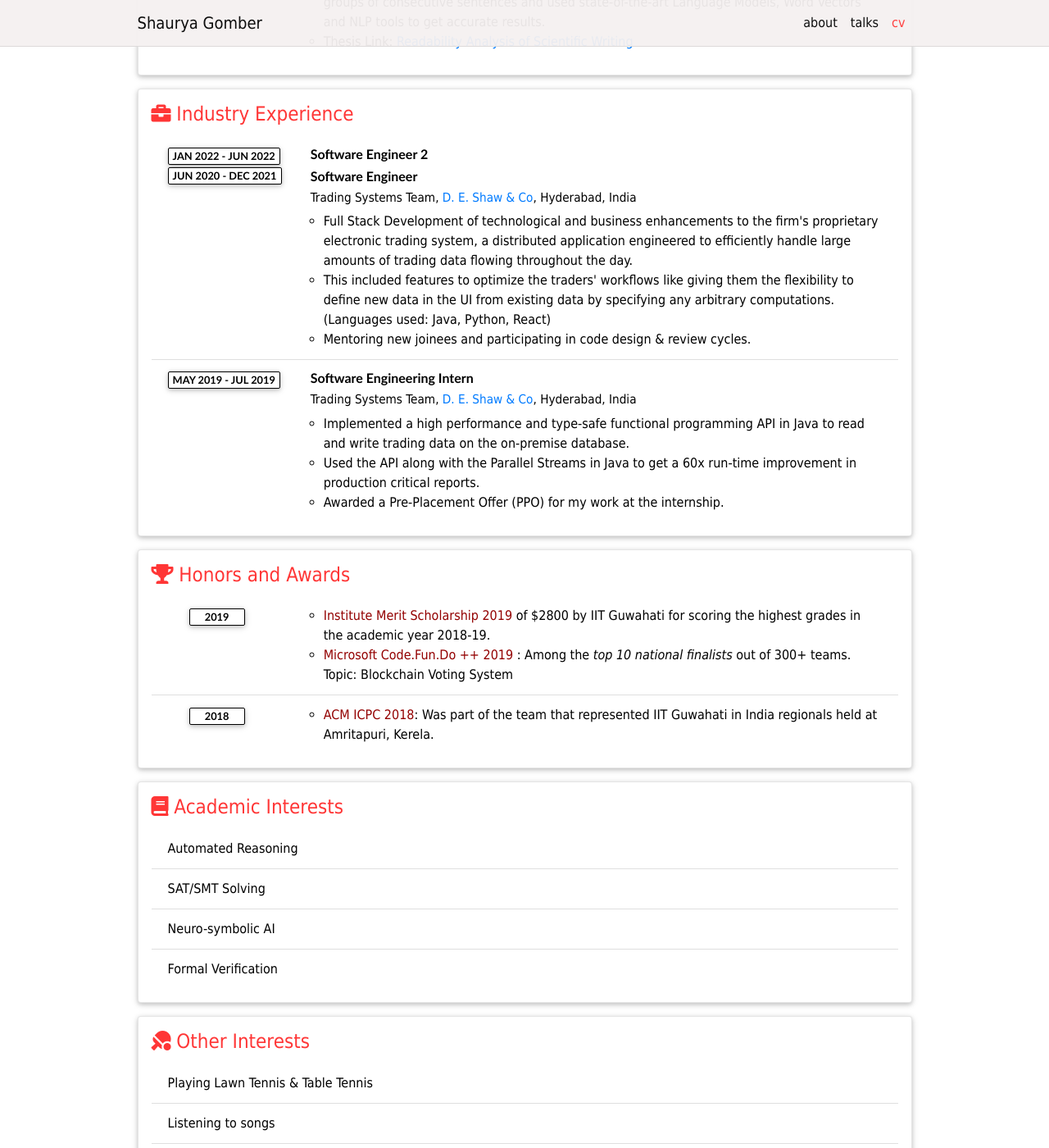
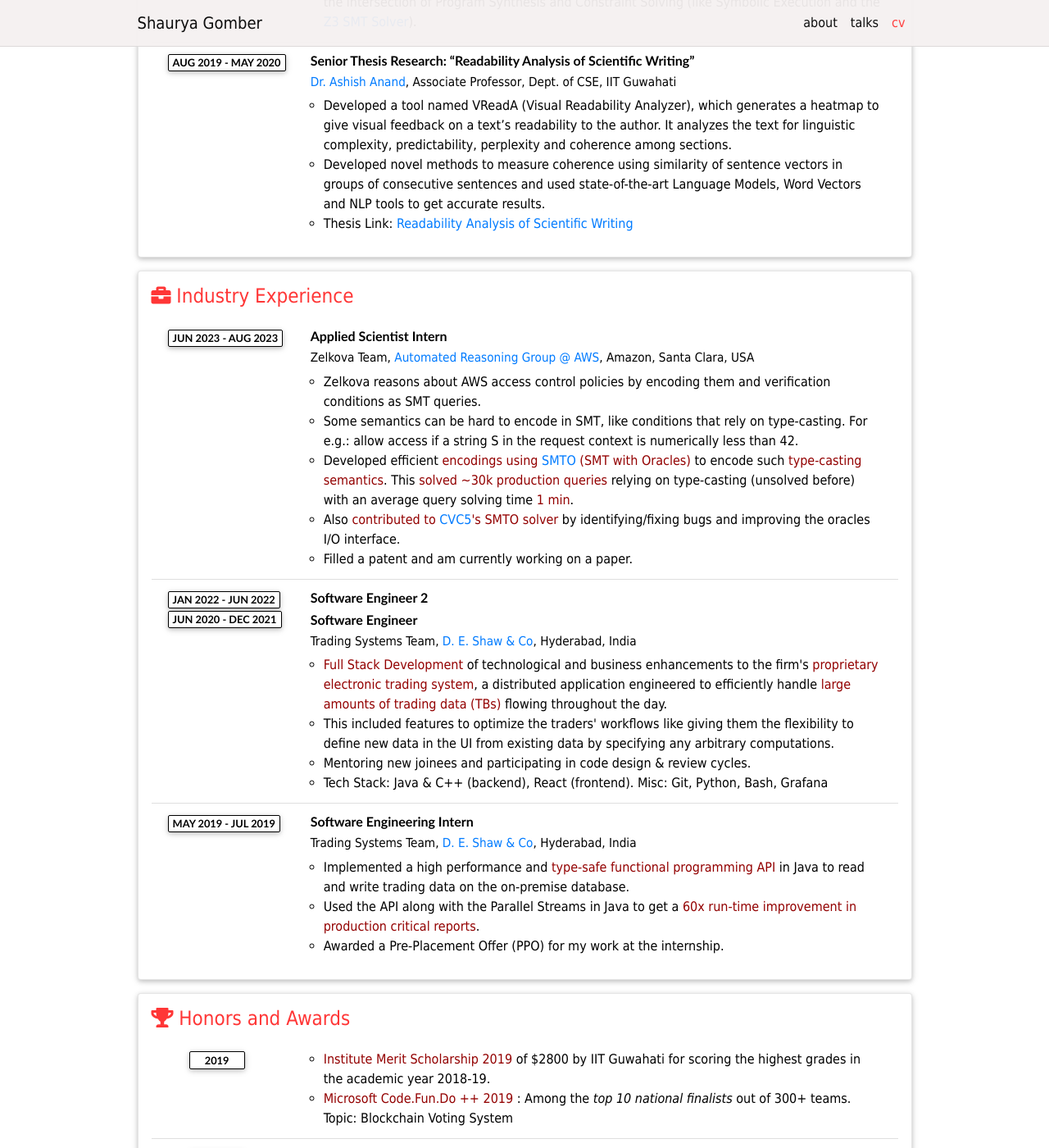
Before and after one commit to sgomber/sgomber.github.io, a Jekyll site: the page built from _pages/cv.md, in a window 1280 px wide and 1400 px high, scrolled down 1671 px. Shown: the whole window at 82% size. Built offline with Jekyll 4.4.1, drawn with Linux system fonts in a browser that asks for light colours; full-size pictures stand in for the smaller copies a plugin makes; comment, search, counter and statistics services are not loaded; a style sheet for code colours, icons or effects is not loaded; some of the changed text lies outside the part shown.

Commit message:
Update cv data and lil about

```diff
--- a/_data/cv.yml
+++ b/_data/cv.yml
@@ -46,9 +46,18 @@
 - title: <i class="fa fa-search" aria-hidden="true"></i> Research Experience
   type: time_table
   contents:
+    - title: 'Logic-guided learning methods'
+      institution: <a href="https://ggndpsngh.github.io/">Prof. Gagandeep Singh</a>, Assistant Professor, Dept. of CSE, UIUC
+      year: MAR 2023 - PRESENT
+      description:
+        - Working on training Deep Neural Networks to adhere to logical (symbolic) constraints.
+        - Exploring ways to incorporate non-differentiable values like symbolic constraints or SMT solver outputs as training loss so that
+          the network can learn representations consistent with the constraints.
+        - Such networks can then be used to speed up tasks needing adherence to logical constraints (like Program Analysis).
+
     - title: 'Inductive Synthesis of Logical Classifiers'
       institution: <a href="https://madhu.cs.illinois.edu/">Prof. Madhusudan Parthasarathy</a>, Professor, Dept. of CSE, UIUC
-      year: SEPT 2022 - APR 2023
+      year: OCT 2022 - MAR 2023
       description:
         - Given some positively and negatively labelled first order structures, we aim to find first order
           logical formulas that fit the given data completely (i.e. satisfies all positive structures and does not
@@ -69,6 +78,16 @@
 - title: <i class="fa fa-briefcase" aria-hidden="true"></i> Industry Experience
   type: time_table
   contents:
+    - title: Applied Scientist Intern
+      institution: Zelkova Team,  <a href="https://www.amazon.science/blog/a-billion-smt-queries-a-day#:~:text=invited%20paper.-,Zelkova,-At%20Amazon%2C%20we">Automated Reasoning Group @ AWS</a>, Amazon, Santa Clara, USA
+      year: JUN 2023 - AUG 2023
+      description:
+        - Zelkova reasons about AWS access control policies by encoding them and verification conditions as SMT queries.
+        - 'Some semantics can be hard to encode in SMT, like conditions that rely on type-casting. For e.g.: allow access if a string S in the request context is numerically less than 42.'
+        - Developed efficient <span class="highlight">encodings using <a href="https://arxiv.org/pdf/2107.13477.pdf">SMTO</a> (SMT with Oracles)</span> to encode such <span class="highlight">type-casting semantics</span>.
+          This <span class="highlight">solved ~30k production queries</span> relying on type-casting (unsolved before) with an average query solving time <span class="highlight">1 min</span>.
+        - Also <span class="highlight">contributed to <a href="https://github.com/cvc5/cvc5">CVC5</a>'s SMTO solver</span> by identifying/fixing bugs and improving the oracles I/O interface.
+        - Filled a patent and am currently working on a paper.
     - titles:
         - Software Engineer 2
         - Software Engineer
@@ -77,16 +96,17 @@
         - JAN 2022 - JUN 2022
         - JUN 2020 - DEC 2021
       description:
-        - Full Stack Development of technological and business enhancements to the firm's proprietary electronic trading system, a distributed application engineered to efficiently handle large amounts of trading data flowing throughout the day.
-        - "This included features to optimize the traders' workflows like giving them the flexibility to define new data in the UI from existing data by specifying any arbitrary computations. (Languages used: Java, Python, React)"
+        - <span class="highlight">Full Stack Development</span> of technological and business enhancements to the firm's <span class="highlight">proprietary electronic trading system</span>, a distributed application engineered to efficiently handle <span class="highlight">large amounts of trading data (TBs)</span> flowing throughout the day.
+        - "This included features to optimize the traders' workflows like giving them the flexibility to define new data in the UI from existing data by specifying any arbitrary computations."
         - Mentoring new joinees and participating in code design & review cycles.
+        - 'Tech Stack: Java & C++ (backend), React (frontend). Misc: Git, Python, Bash, Grafana'
 
     - title: Software Engineering Intern
       institution: Trading Systems Team,  <a href="https://www.deshawindia.com/">D. E. Shaw & Co</a>, Hyderabad, India
       year: MAY 2019 - JUL 2019
       description:
-        - Implemented a high performance and type-safe functional programming API in Java to read and write trading data on the on-premise database.
-        - Used the API along with the Parallel Streams in Java to get a 60x run-time improvement in production critical reports.
+        - Implemented a high performance and <span class="highlight">type-safe functional programming API</span> in Java to read and write trading data on the on-premise database.
+        - Used the API along with the Parallel Streams in Java to get a <span class="highlight">60x run-time improvement in production critical reports</span>.
         - Awarded a Pre-Placement Offer (PPO) for my work at the internship.
 
 - title: <i class="fa fa-trophy" aria-hidden="true"></i> Honors and Awards
```
Also changed, not shown: _pages/about.md (+1 -2 lines).
